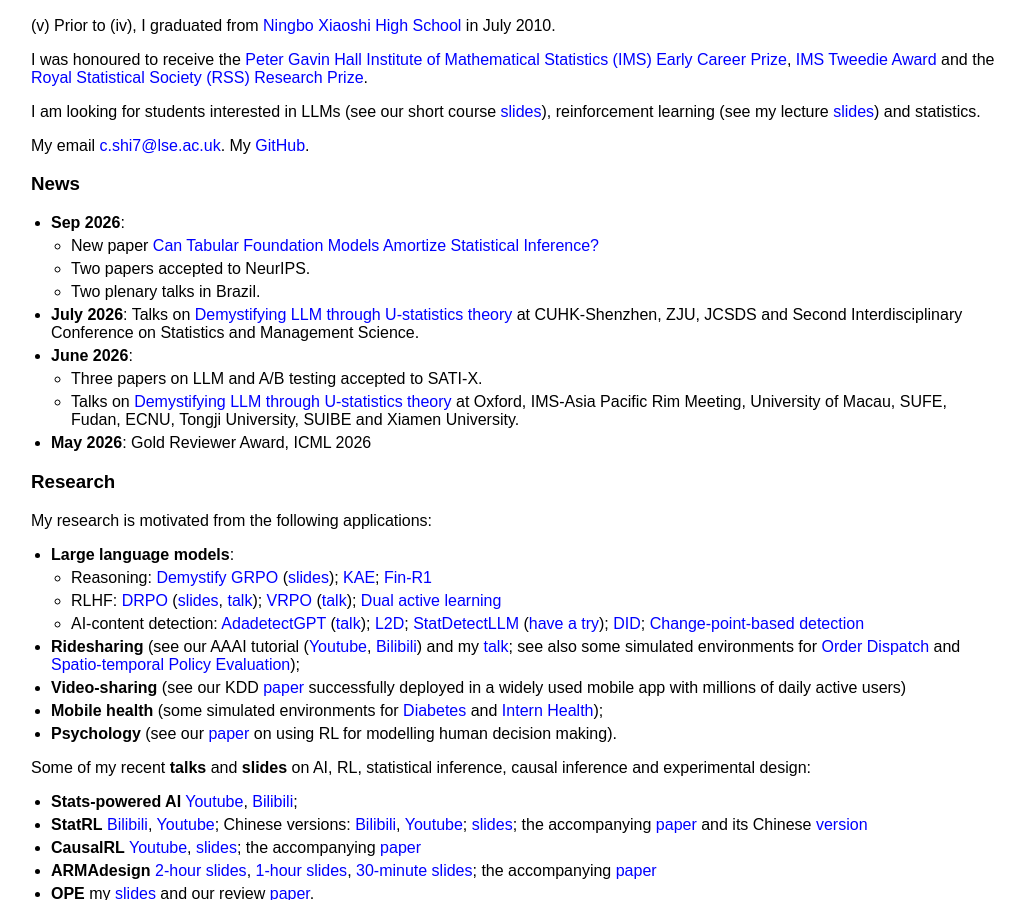
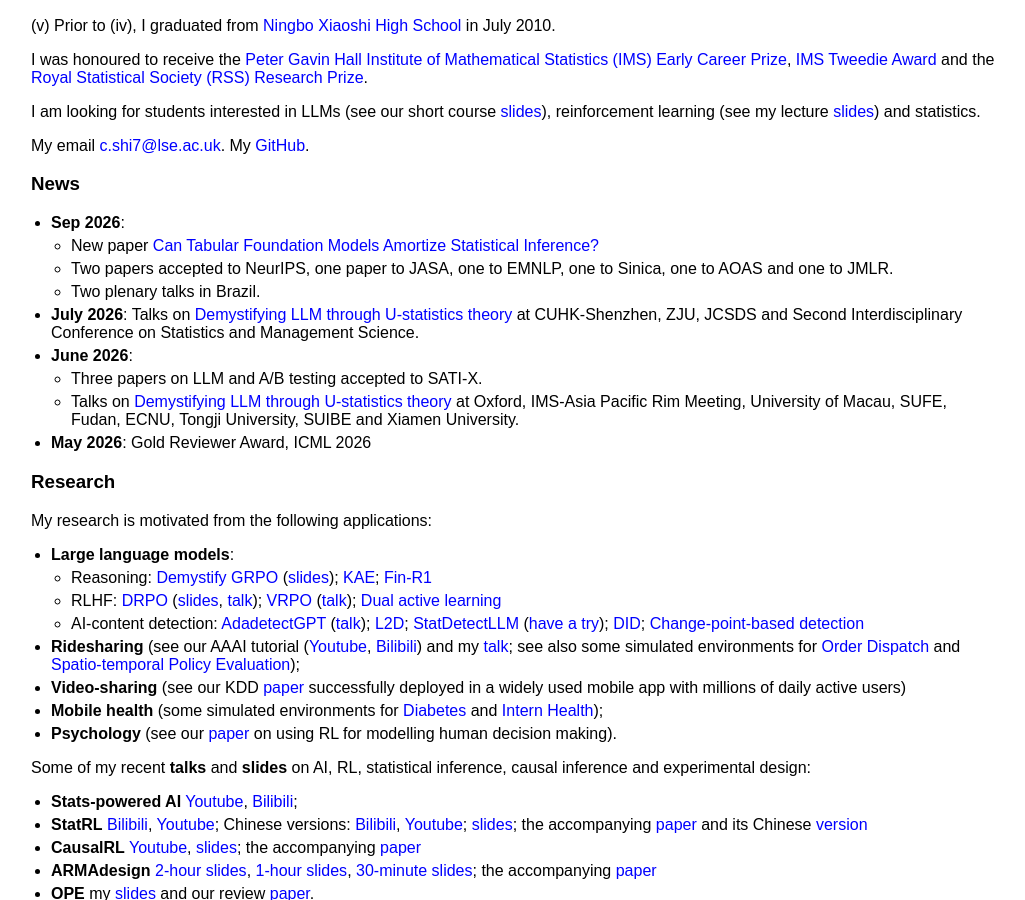
Before and after one commit to callmespring/callmespring.github.io, a Jekyll site: the page built from index.md, in a window 1280 px wide and 900 px high, scrolled down 1027 px. Shown: the whole window, without its empty margins (109-1134 px from the left). Built offline with Jekyll 4.4.1, drawn with Linux system fonts in a browser that asks for light colours.

Commit message:
Update index.md

```diff
--- a/index.md
+++ b/index.md
@@ -29,7 +29,7 @@
 ### News
 - **Sep 2026**:
   * New paper [Can Tabular Foundation Models Amortize Statistical Inference?](https://arxiv.org/abs/2609.33114)
-  * Two papers accepted to NeurIPS.
+  * Two papers accepted to NeurIPS, one paper to JASA, one to EMNLP, one to Sinica, one to AOAS and one to JMLR.
   * Two plenary talks in Brazil.
 - **July 2026**: Talks on [Demystifying LLM through U-statistics theory](./slides/GRPO.pdf) at CUHK-Shenzhen, ZJU, JCSDS and Second Interdisciplinary Conference on Statistics and Management Science.
 - **June 2026**:
```
